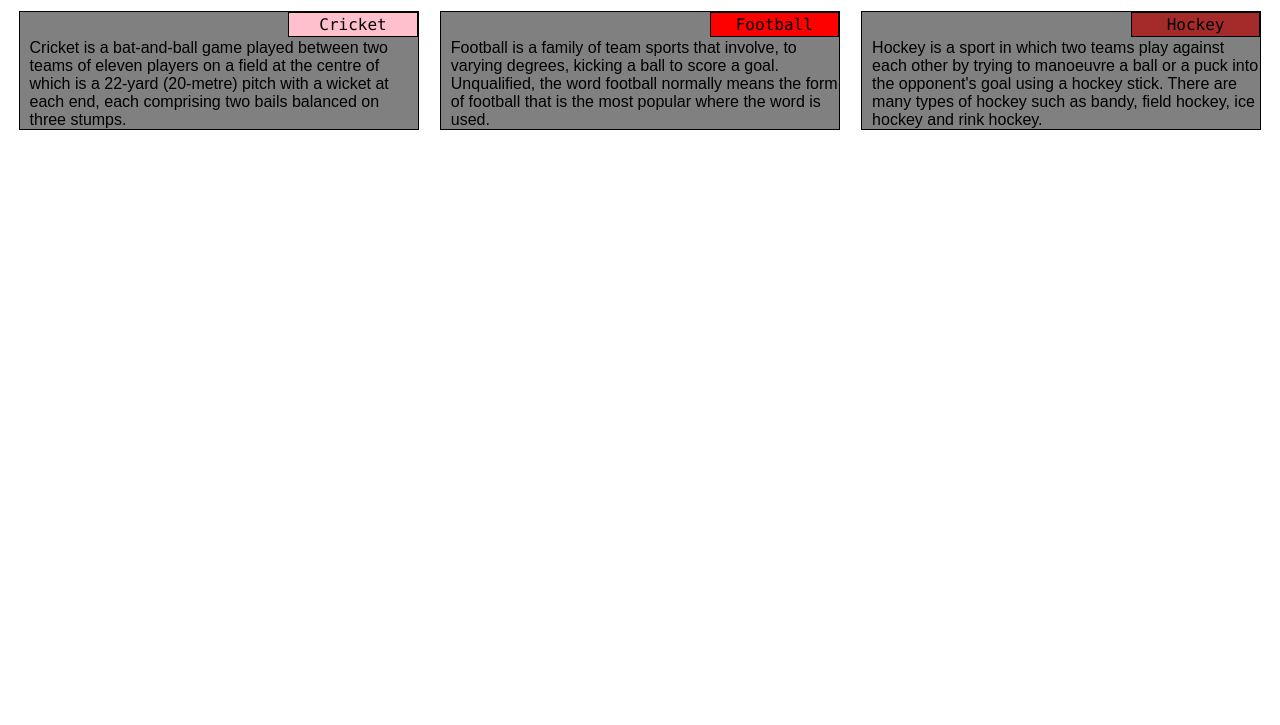
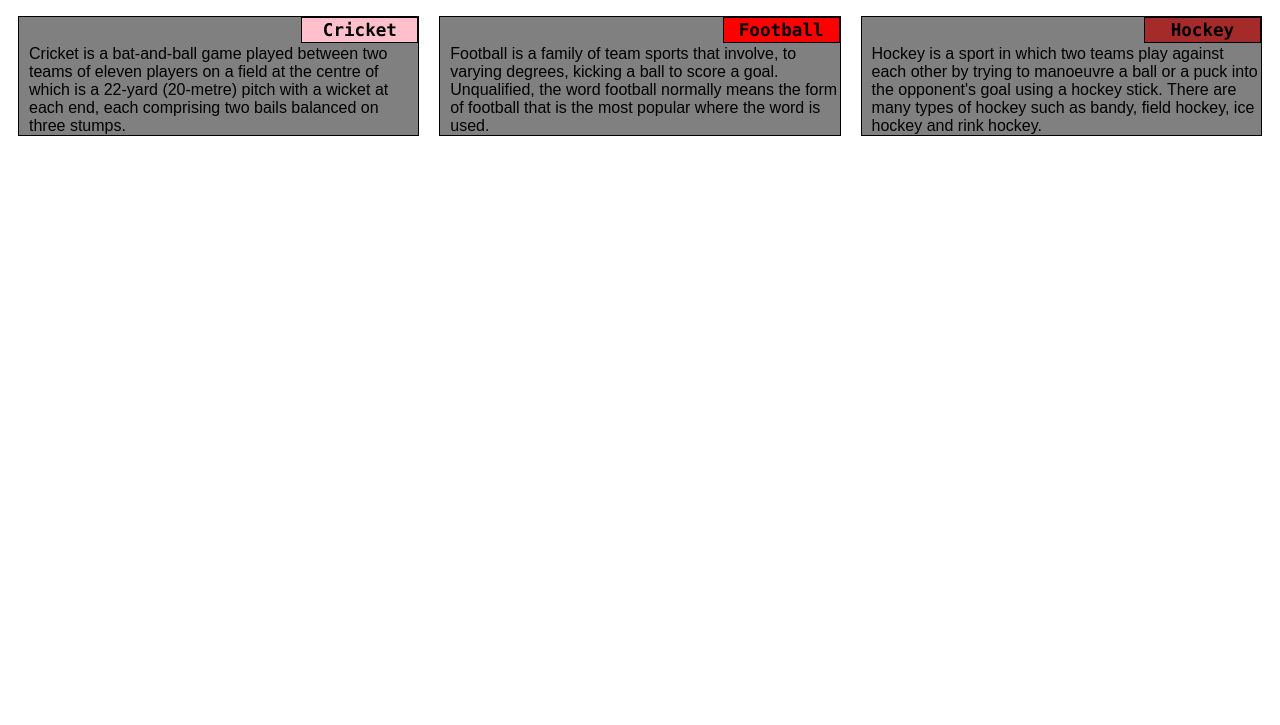
Before and after one commit to Karan1219/Coursera-Test, a plain HTML site: page module2-solution/index.html in a window 1280 px wide. Shown: the part 75-800 px from the top of the page. Drawn offline with Linux system fonts and the light colour scheme.

Commit message:
Updated Assignment

```diff
--- a/module2-solution/css/style.css
+++ b/module2-solution/css/style.css
@@ -8,46 +8,46 @@ h1{
 .row{
 	width:100%;
 }
-div> article{
-  width:95%;
+article{
+  width:100%;
   background-color: grey;
   border:1px solid black;
-  margin-top: 5px;
-  margin-bottom: 5px;
-  margin-left : auto;
-  margin-right: auto;
-  padding-left: 10px;
+  position: relative;
+  overflow: auto;
   font-family: Arial;
+  padding-left :10px;
 }
 
 article div{
-  width:33.33%;
+  width:30%;
   padding: 2px;
   margin-bottom: 2px;
   border: 1px solid black;
   text-align: center;
+  font-weight: bold;
+  font-size: 110%;
 }
 
 section div:nth-child(1) div{
 	background-color: pink;
 	position: relative;
-	left: 66.66%;
+	left: 70%;
 }
 section div:nth-child(2) div{
 	background-color: #fd0000;
 	position: relative;
-	left: 66.66%;
+	left: 70%;
 }
 section div:nth-child(3) div{
 	background-color: brown;
 	position: relative;
-	left: 66.66%;
+	left: 70%;
 }
 @media(min-width: 992px)
 {
 	.col-lg-1,.col-lg-2,.col-lg-3,.col-lg-4,.col-lg-5,.col-lg-6,.col-lg-7,.col-lg-8,.col-lg-9,.col-lg-10,.col-lg-11,.col-lg-12{
 		float :left;
-
+    padding :10px;
 	}
 	.col-lg-1 {
     width: 8.33%;
@@ -90,7 +90,7 @@ section div:nth-child(3) div{
 @media (min-width: 768px) and (max-width: 991px) {
   .col-md-1, .col-md-2, .col-md-3, .col-md-4, .col-md-5, .col-md-6, .col-md-7, .col-md-8, .col-md-9, .col-md-10, .col-md-11, .col-md-12 {
     float: left;
-
+  padding :10px;
 
   }
   .col-md-1 {
@@ -133,7 +133,7 @@ section div:nth-child(3) div{
 @media (max-width: 767px) {
   .col-sm-1, .col-sm-2, .col-sm-3, .col-sm-4, .col-sm-5, .col-sm-6, .col-sm-7, .col-sm-8, .col-sm-9, .col-sm-10, .col-sm-11, .col-sm-12 {
     float: left;
-
+    padding :10px;
   }
   .col-sm-1 {
     width: 8.33%;
```
